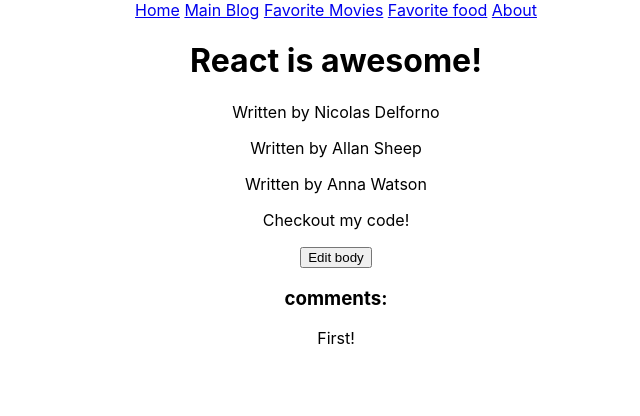
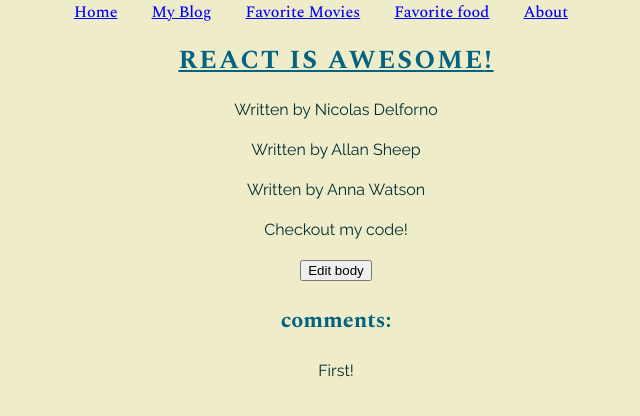
Before and after one commit to ndelforno/React-intro, a React (Create React App) app in the folder blog_post/: page /Post in a window 1280 px wide. Shown: the top 416 px of the page, without its empty margins (304-944 px from the left). Built offline with nearby package versions, Linux system fonts and the light colour scheme.

Commit message:
CSS added

```diff
--- a/blog_post/src/App.css
+++ b/blog_post/src/App.css
@@ -1,3 +1,55 @@
+@import url('https://fonts.googleapis.com/css?family=Spectral:500,700');
+@import url('https://fonts.googleapis.com/css?family=Raleway:400,400i,600i');
+
+a {
+  margin: 20px 30px 0px 0px;
+  font-family: "Spectral", serif;
+  color: blue;
+}
+
+body {
+  font-size: 16px;
+  line-height: 1.5;
+  color: #002F2F;
+  font-family: "Raleway", sans-serif;
+}
+
+li {
+  font-style: italic;
+}
+
+ol {
+  font-weight: bold;
+}
+
+body {
+  background: #EFECCA;
+}
+
+h1 {
+  font-size: 26px;
+  color: #046380;
+  text-transform: uppercase;
+  text-decoration: underline;
+  text-align: center;
+  letter-spacing: 2px;
+  font-family: "Spectral", serif;
+}
+
+h2 {
+  font-size: 24px;
+  color: #046380;
+  text-align: center;
+  font-family: "Spectral", serif;
+}
+
+h3 {
+  font-size: 22px;
+  color: #046380;
+  text-align: center;
+  font-family: "Spectral", serif;
+}
+
 .App {
   text-align: center;
 }
--- a/blog_post/src/App.js
+++ b/blog_post/src/App.js
@@ -35,7 +35,7 @@
         <div>
           <nav>
             <Link to="/">Home</Link>{' '}
-            <Link to="/Post">Main Blog</Link>{' '}
+            <Link to="/Post">My Blog</Link>{' '}
             <Link to="/FavoriteMovies">Favorite Movies</Link>{' '}
             <Link to="/FavoriteFood">Favorite food</Link>{' '}
             <Link to="/About">About</Link>
--- a/blog_post/src/FavoriteMovies.js
+++ b/blog_post/src/FavoriteMovies.js
@@ -4,9 +4,9 @@
   render() {
     return (
       <div>
-        <h1>Welcome to homepage</h1>
+        <h1>My Favorite Movies</h1>
         <p>
-        hompeage
+        Movies
         </p>
       </div>
     )
--- a/blog_post/src/Homepage.js
+++ b/blog_post/src/Homepage.js
@@ -6,7 +6,7 @@
       <div>
         <h1>Welcome to homepage</h1>
         <p>
-        hompage
+        homepage
         </p>
       </div>
     )
--- a/blog_post/src/index.js
+++ b/blog_post/src/index.js
@@ -4,20 +4,6 @@
 import App from './App';
 import * as serviceWorker from './serviceWorker';
 
-var post = {
-  title: "React is awesome",
-  authors:[
-    "Nicolas Delforno",
-    "Allan Sheep",
-    "Anna Watson",
-  ],
-  body: "Checkout my code!",
-  comments:[
-    "First!",
-    "Great post",
-    "Hire this author now!",
-  ]
-}
 
 ReactDOM.render(
   <App/>,
```
